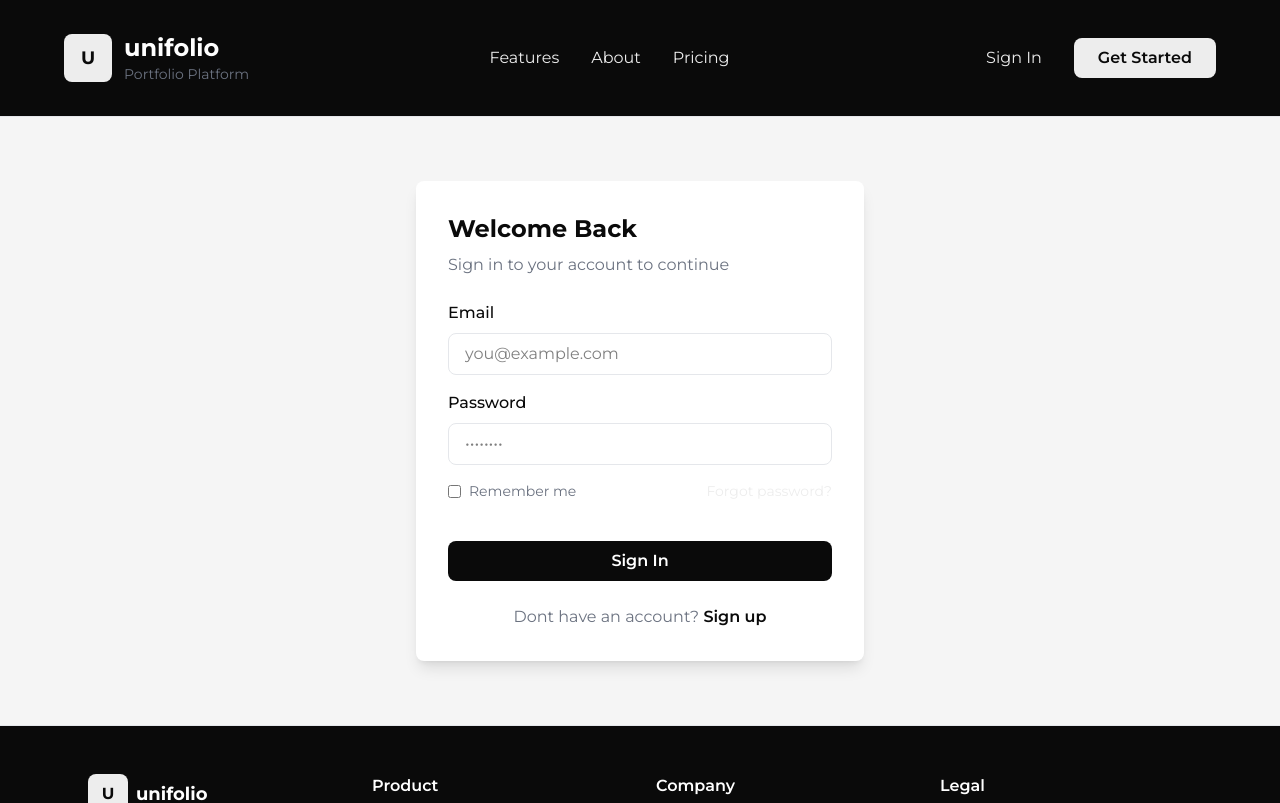
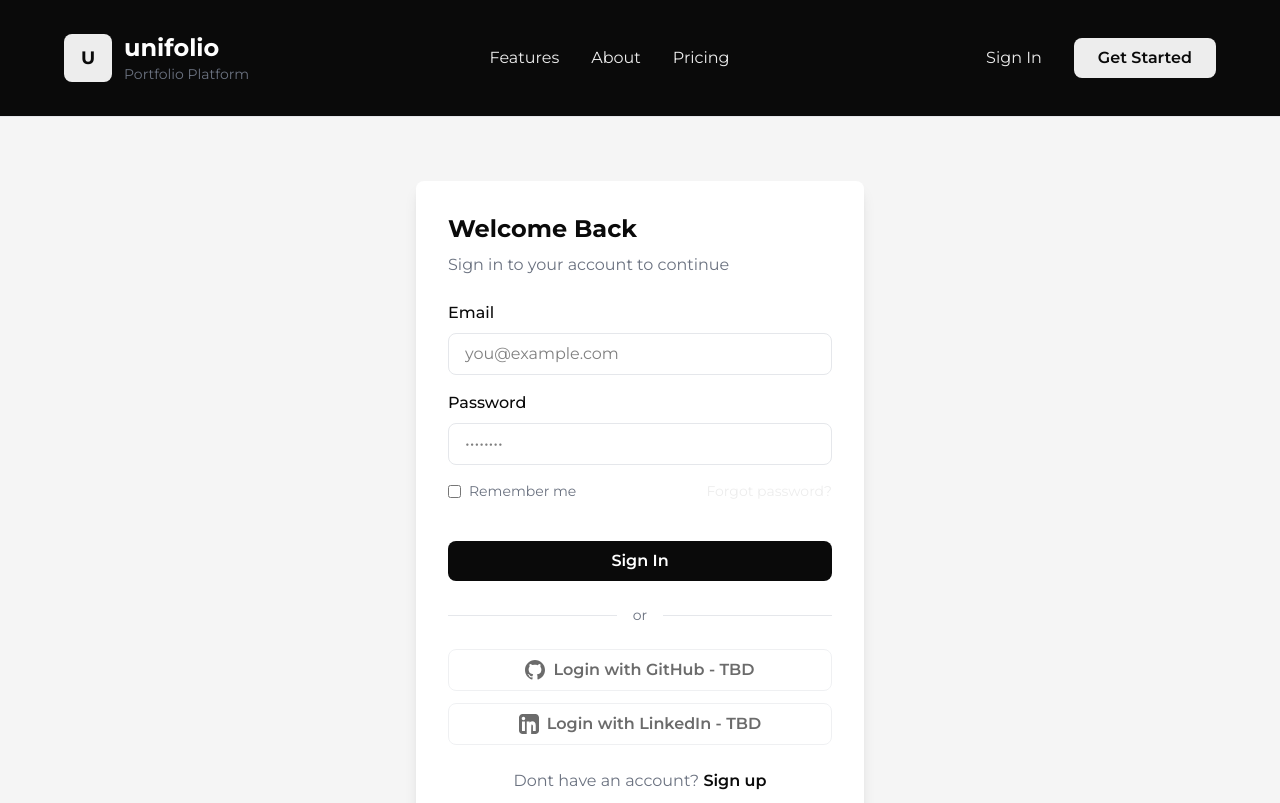
Before and after one commit to unifoliocs181/unifolio-core, a Next.js app: page /Login in a window 1280 px wide. Shown: the top 803 px of the page. Built offline with nearby package versions, Linux system fonts and the light colour scheme.

Commit message:
Added github and linkedin buttons

```diff
--- a/src/app/Login/page.tsx
+++ b/src/app/Login/page.tsx
@@ -54,6 +54,56 @@ const login = () => {
                         </button>
                     </form>
 
+                    {/* Divider */}
+                    <div className="flex items-center gap-4 my-6">
+                        <div className="flex-1 h-px bg-unifolio-border"></div>
+                        <span className="text-unifolio-mediumgray text-sm">or</span>
+                        <div className="flex-1 h-px bg-unifolio-border"></div>
+                    </div>
+
+                    {/* OAuth Buttons */}
+                    <div className="space-y-3">
+                        {/* GitHub Login */}
+                        <button
+                            type="button"
+                            disabled
+                            className="w-full flex items-center justify-center gap-2 border border-unifolio-border bg-unifolio-white text-unifolio-dark py-2 rounded-lg font-semibold hover:bg-unifolio-lightgray transition-colors disabled:opacity-60 disabled:cursor-not-allowed"
+                            title="GitHub login - TBD"
+                        >
+                            <svg
+                                className="w-5 h-5"
+                                fill="currentColor"
+                                viewBox="0 0 20 20"
+                                xmlns="http://www.w3.org/2000/svg"
+                            >
+                                <path
+                                    fillRule="evenodd"
+                                    d="M10 0C4.477 0 0 4.484 0 10.017c0 4.425 2.865 8.18 6.839 9.49.5.092.682-.217.682-.482 0-.237-.008-.868-.013-1.703-2.782.603-3.369-1.343-3.369-1.343-.454-1.156-1.11-1.463-1.11-1.463-.908-.62.069-.608.069-.608 1.003.07 1.531 1.032 1.531 1.032.892 1.53 2.341 1.544 2.914 1.19.092-.926.35-1.557.636-1.914-2.22-.253-4.555-1.11-4.555-4.943 0-1.091.39-1.984 1.029-2.683-.103-.253-.446-1.27.098-2.647 0 0 .84-.269 2.75 1.025A9.578 9.578 0 0110 4.817c.85.004 1.705.114 2.504.336 1.909-1.294 2.747-1.025 2.747-1.025.546 1.377.203 2.394.1 2.647.64.699 1.028 1.592 1.028 2.683 0 3.842-2.339 4.687-4.566 4.935.359.309.678.919.678 1.852 0 1.336-.012 2.415-.012 2.743 0 .267.18.578.688.48C17.137 18.19 20 14.434 20 10.017 20 4.484 15.522 0 10 0z"
+                                    clipRule="evenodd"
+                                ></path>
+                            </svg>
+                            Login with GitHub - TBD
+                        </button>
+
+                        {/* LinkedIn Login */}
+                        <button
+                            type="button"
+                            disabled
+                            className="w-full flex items-center justify-center gap-2 border border-unifolio-border bg-unifolio-white text-unifolio-dark py-2 rounded-lg font-semibold hover:bg-unifolio-lightgray transition-colors disabled:opacity-60 disabled:cursor-not-allowed"
+                            title="LinkedIn login - TBD"
+                        >
+                            <svg
+                                className="w-5 h-5"
+                                fill="currentColor"
+                                viewBox="0 0 20 20"
+                                xmlns="http://www.w3.org/2000/svg"
+                            >
+                                <path d="M16.337 0H3.663C1.641 0 0 1.6 0 3.578v12.844C0 18.4 1.641 20 3.663 20h12.674C18.359 20 20 18.4 20 16.422V3.578C20 1.6 18.359 0 16.337 0zM5.957 16.917H2.97V7.543h2.987v9.374zM4.464 6.217c-.957 0-1.73-.77-1.73-1.72 0-.95.773-1.72 1.73-1.72.956 0 1.73.77 1.73 1.72 0 .95-.774 1.72-1.73 1.72zm12.453 10.7h-2.987v-4.552c0-1.084-.387-1.823-1.357-1.823-.74 0-1.18.497-1.374 978-.07.002-.07.013-.07.024v5.351H7.72V7.543h2.87v1.279c.398-.613 1.11-1.484 2.7-1.484 1.973 0 3.454 1.288 3.454 4.058v5.521z"></path>
+                            </svg>
+                            Login with LinkedIn - TBD
+                        </button>
+                    </div>
+
                     {/* Sign Up Link */}
                     <p className="text-center text-unifolio-mediumgray mt-6">
                         Dont have an account?{' '}
```
